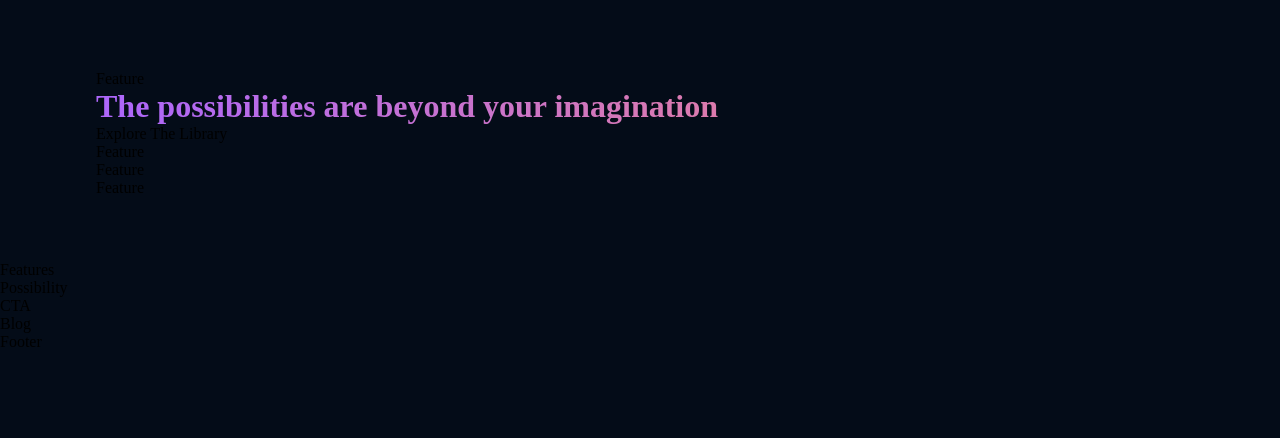
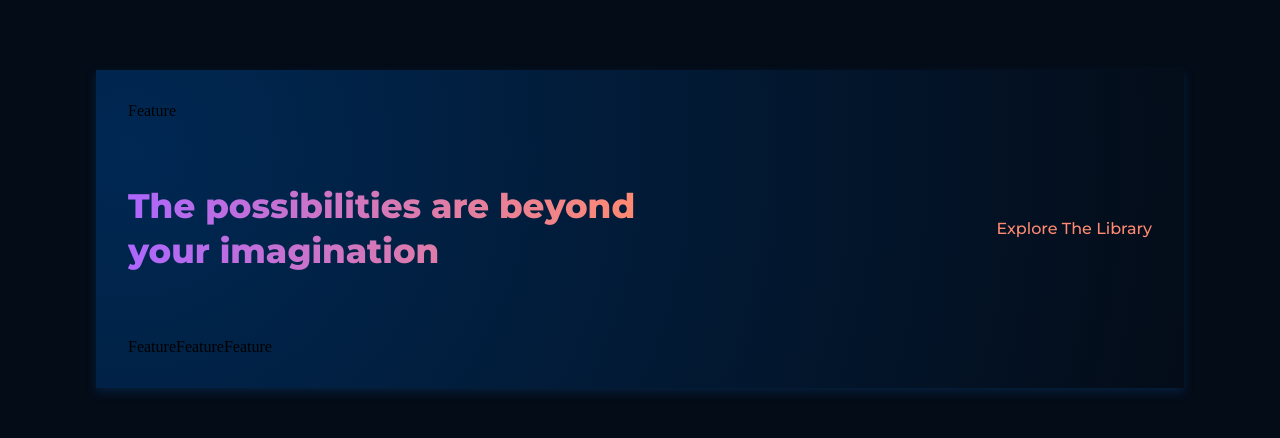
Before and after one commit to tamimhasan19702/responsive-REACT-website, a React (Create React App) app: page / in a window 1280 px wide. Shown: the part 1017-1455 px from the top of the page. Before the commit the page ends 1368 px from the top, so only its background shows below. Built offline with nearby package versions, Linux system fonts and the light colour scheme.

Commit message:
what gpt3 css updates

```diff
--- a/src/containers/whatGPT3/whatGPT3.css
+++ b/src/containers/whatGPT3/whatGPT3.css
@@ -0,0 +1,67 @@
+.gpt3-whatgpt3{
+    display: flex;
+    flex-direction: column;
+    padding: 2rem;
+    background: var(--color-footer);
+
+     /* ff 3.6+ */
+     background: -moz-radial-gradient(circle at 3% 25%,rgba(0,40,83,1) 0%, rgba(4,12,24,1) 100%);
+
+     /* safari 5.1+,chrome 10+ */
+     background: -webkit-radial-gradient(circle at 3% 25%,rgba(0,40,83,1) 0%,rgba(4,12,24,1) 100%);
+
+     /* opera 11.10+ */
+     background: -o-radial-gradient(circle at 3% 25%,rgba(0,40,83,1) 0%,rgba(4,12,24,1) 100%);
+
+     /* ie 10+ */
+     background: -ms-radial-gradient(circle at 3% 25%,rgba(0,40,83,1) 0%,rgba(4,12,24,1) 100%);
+
+     /* global 92% browsers support */
+     background: radial-gradient(circle at 3% 25%,rgba(0,40,83,1) 0%,rgba(4,12,24,1) 100%);
+
+     filter: drop-shadow(0px 4px 4px rgb(5, 30, 60));
+}
+
+.gpt3-whatgpt3-feature{
+    display: flex;
+}
+
+.gpt3-whatgpt3-feature .gpt3-features-container-feature{
+margin: 0;
+}
+.gpt3-whatgpt3-feature .gpt3-features-container-feature-text{
+max-width: 700px;
+}
+
+
+.gpt3-whatgpt3-heading{
+    display: flex;
+    flex-direction: row;
+    justify-content: space-between;
+    align-items: center;
+    margin: 4rem 0 2rem;
+}
+
+.gpt3-whatgpt3-heading h1{
+    font-size: 34px;
+    line-height: 45px;
+    font-weight: 800;
+    max-width: 510px;
+    font-family: var(--font-family);
+}
+
+.gpt3-whatgpt3-heading p{
+    font-family: var(--font-family);
+    font-weight: 500;
+    font-size: 16px;
+    line-height: 30px;
+    color: var(--color-subtext);
+    cursor: pointer;
+}
+
+.gpt3-whatgpt3-container{
+    display: flex;
+    flex-wrap: wrap;
+    flex-direction: row;
+    margin-top: 2rem;
+}
```
